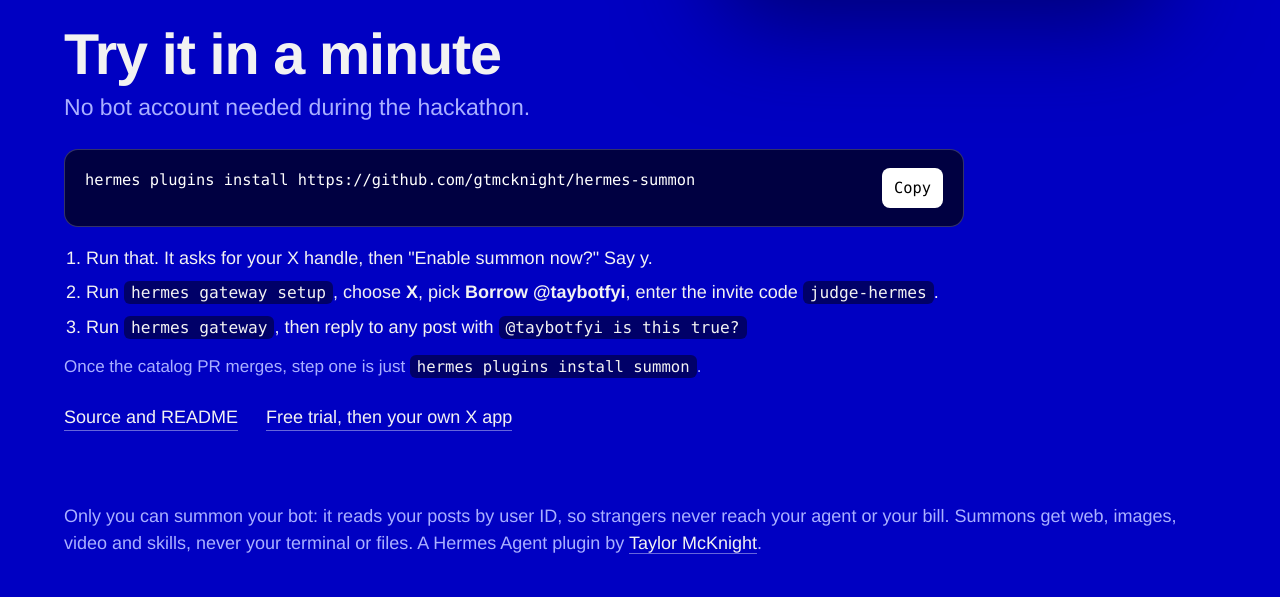
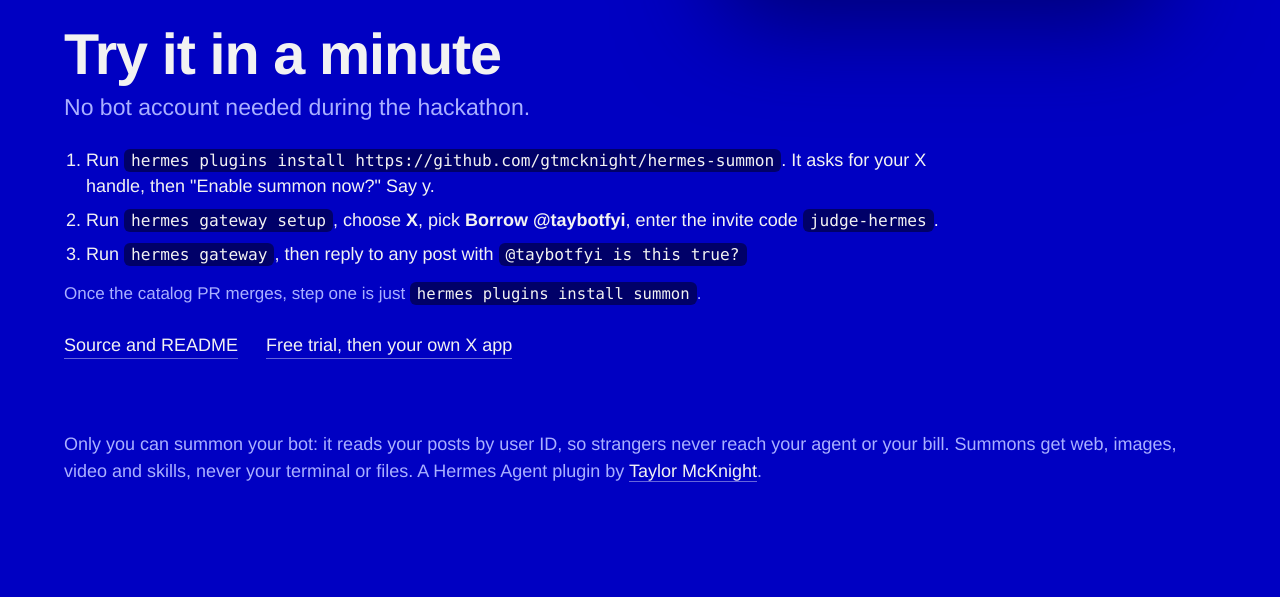
Before and after one commit to gtmcknight/hermes-summon, a plain HTML site: page relay/public/index.html in a window 1280 px wide. Shown: the part 844-1441 px from the top of the page. After the commit the page ends 1369 px from the top, so only its background shows below. Drawn offline with Linux system fonts and the light colour scheme.

Commit message:
page: the install command inline with the other steps
Co-Authored-By: Claude Fable 5.1 <noreply@anthropic.com>
Claude-Session: https://claude.ai/code/session_0144Jwi2Mi5ngowKZxGwt7W6

```diff
--- a/relay/public/index.html
+++ b/relay/public/index.html
@@ -33,16 +33,15 @@ h1{font-family:"Rubik Glitch","Avenir Next Condensed",sans-serif;font-size:clamp
  font:500 clamp(15px,1.2vw,19px)/1.6 var(--mono);color:#fff}
 .install pre{margin:0;white-space:pre-wrap;word-break:break-all;flex:1;font:inherit}
 .install button{font:inherit;background:#fff;color:#000;border:0;border-radius:8px;padding:8px 12px;cursor:pointer}
-.steps{margin:18px 0 0 22px;padding:0;font-size:clamp(18px,1.4vw,22px);line-height:1.45;color:var(--ink)}
+.steps{margin:26px 0 0 22px;padding:0;font-size:clamp(18px,1.4vw,22px);line-height:1.45;color:var(--ink)}
 .steps li{margin:8px 0}
-.steps code,.soon code{font-family:var(--mono);font-size:.9em;background:#0007;padding:2px 7px;border-radius:6px;cursor:pointer}
+.steps code,.soon code{font-family:var(--mono);font-size:.9em;background:#0007;padding:2px 7px;border-radius:6px;cursor:pointer;word-break:break-all}
 .steps code:hover,.soon code:hover{background:#000b}
 .soon{margin-top:14px;font-size:clamp(17px,1.3vw,21px);color:var(--soft);line-height:1.5}
 .soon code{font-family:var(--mono);color:var(--ink);font-size:.92em}
 .try{max-width:1500px;margin:0 auto;padding:24px 64px 72px}
 .try h2{font-size:clamp(44px,4.5vw,72px);font-weight:600;letter-spacing:-.02em;line-height:1}
 .trylead{margin-top:10px;font-size:clamp(22px,1.8vw,30px);font-weight:400;color:var(--soft)}
-.try .install{margin-top:28px;max-width:900px}
 .try .steps{max-width:900px}
 .links{margin-top:28px;display:flex;gap:28px;flex-wrap:wrap;font-size:clamp(18px,1.4vw,22px);font-weight:500}
 .links a{color:var(--ink);text-decoration:none;border-bottom:1px solid #fff6;padding-bottom:2px}
@@ -80,9 +79,8 @@ footer a{color:var(--ink);text-decoration:none;border-bottom:1px solid #fff6}
 <section class="try">
   <h2>Try it in a minute</h2>
   <p class="trylead">No bot account needed during the hackathon.</p>
-  <div class="install"><pre id="cmd">hermes plugins install https://github.com/gtmcknight/hermes-summon</pre><button id="copy" type="button">Copy</button></div>
-    <ol class="steps">
-      <li>Run that. It asks for your X handle, then "Enable summon now?" Say y.</li>
+  <ol class="steps">
+      <li>Run <code>hermes plugins install https://github.com/gtmcknight/hermes-summon</code>. It asks for your X handle, then "Enable summon now?" Say y.</li>
       <li>Run <code>hermes gateway setup</code>, choose <b>X</b>, pick <b>Borrow @taybotfyi</b>, enter the invite code <code>judge-hermes</code>.</li>
       <li>Run <code>hermes gateway</code>, then reply to any post with <code>@taybotfyi is this true?</code></li>
     </ol>
@@ -98,7 +96,6 @@ for (const c of document.querySelectorAll('.steps code, .soon code')) {
   c.title = 'Click to copy'; c.style.cursor = 'pointer';
   c.onclick = async () => { const t = c.textContent; try { await navigator.clipboard.writeText(t); const was = c.textContent; c.textContent = 'Copied'; setTimeout(() => c.textContent = was, 1200); } catch { } };
 }
-document.getElementById('copy').onclick=async()=>{const b=document.getElementById('copy');try{await navigator.clipboard.writeText(document.getElementById('cmd').textContent);b.textContent='Copied';setTimeout(()=>b.textContent='Copy',1500)}catch{b.textContent='Select it'}};
 </script>
 </body>
 </html>
```
